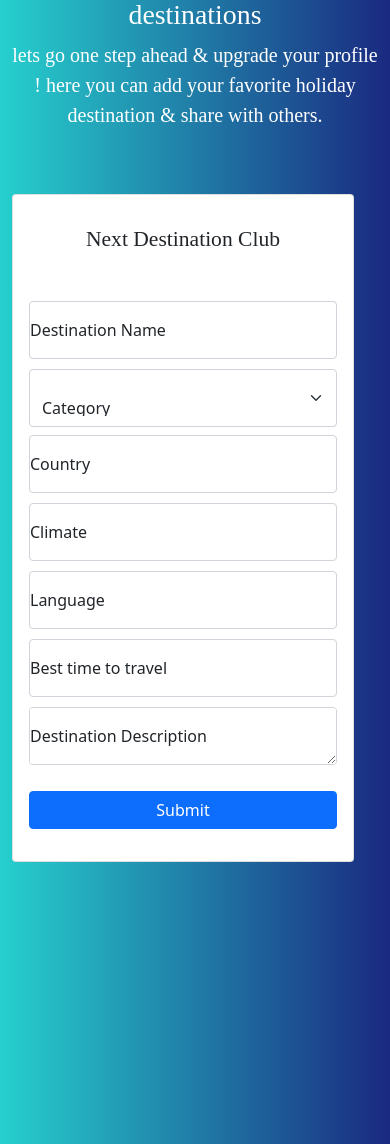
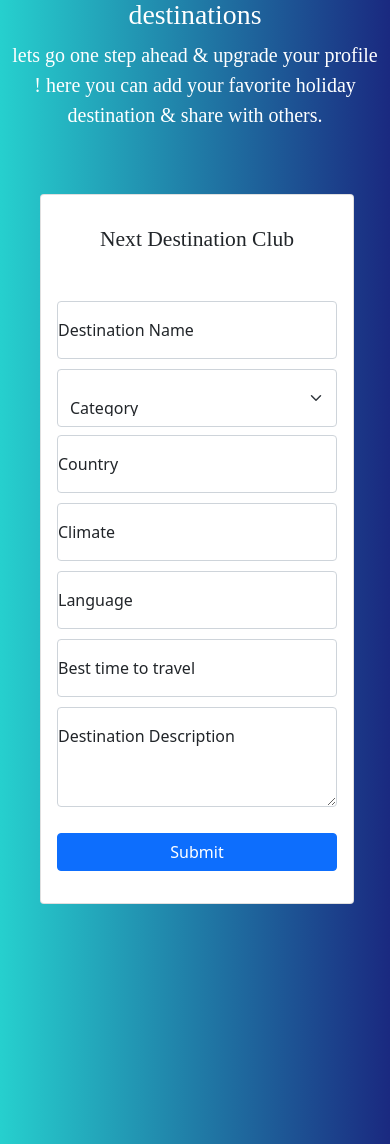
Before and after one commit to jas-sin82/next-destination-club-milestone-3, a Flask app: page /add_destination in a window 390 px wide. Shown: the part 223-1367 px from the top of the page. Run offline with Flask 2, Linux system fonts and the light colour scheme; the visitor is signed in with stand-in values (Sample User, id 1); data that the repository does not hold is empty; some libraries are stand-ins or nearby versions.

Commit message:
Add style to make add destionation form  resonsive

```diff
--- a/static/css/style.css
+++ b/static/css/style.css
@@ -516,6 +516,7 @@ textarea {
     font-family: 'Playfair Display SC', serif;
 }
 
+
 /*media query --------*/
 
 @media (max-width: 1300px) {
@@ -642,6 +643,13 @@ textarea {
     }
 }
 
+@media (max-width: 770px){
+.add-destination-form{
+ padding-left:40px;
+
+}
+}
+
 @media (max-width: 700px) {
     .next-dest-media-4 {
         padding-left: 60px;
--- a/templates/add-destination.html
+++ b/templates/add-destination.html
@@ -13,7 +13,7 @@
                 </p>
             </div>
             <div class="row">
-                <form class="col-sm-12 col-md-8 col-lg-6  offset-md-2 offset-lg-3 mt-5 mb-5" method="POST"
+                <form class="col-sm-12 col-md-8 col-lg-6  offset-md-2 offset-lg-3 mt-5 mb-5 add-destination-form" method="POST"
                     action="{{ url_for('add_destination') }}">
                     <div class="card">
                         <div class="card-body">
@@ -21,16 +21,17 @@
                                 <h4 class=" mb-5 mt-3 text-center  holiday-desti-1 "> Next Destination Club </h4>
                                 <div class="form-floating ">
                                     <input type="text" name="destination_name" class="form-control"
-                                        id="destination_name" placeholder="Destination Name"
-                                        pattern="^[a-zA-Z0-9]{5,15}$" required>
+                                        id="destination_name" placeholder="Destination Name" required>
                                     <label for="destination_name">Destination Name</label>
                                 </div>
                                 <div class="form-floating mb-2">
                                     <label for="category_name"></label>
-                                    <select class="form-select" aria-label="category select options" id="category_name" name="category_name">
+                                    <select class="form-select " aria-label="category select options" id="category_name"
+                                        name="category_name">
                                         <option selected>Category</option>
                                         {% for category in categories %}
-                                            <option value="{{ category.category_name }}">{{ category.category_name }}</option>
+                                        <option value="{{ category.category_name }}">{{ category.category_name }}
+                                        </option>
                                         {% endfor %}
                                     </select>
                                 </div>
@@ -57,7 +58,7 @@
                                 <div class="form-floating mb-3">
                                     <textarea class="form-control" name="destination_description"
                                         placeholder="Please describe something about destination"
-                                        id="destination_description"></textarea>
+                                        id="destination_description" style="height: 100px"></textarea>
                                     <label for="destination_description">Destination Description</label>
                                 </div><br>
                                 <!--login button-->
@@ -71,9 +72,4 @@
             </div>
         </div>
 
-
-
-
-
-
         {% endblock %}
```
